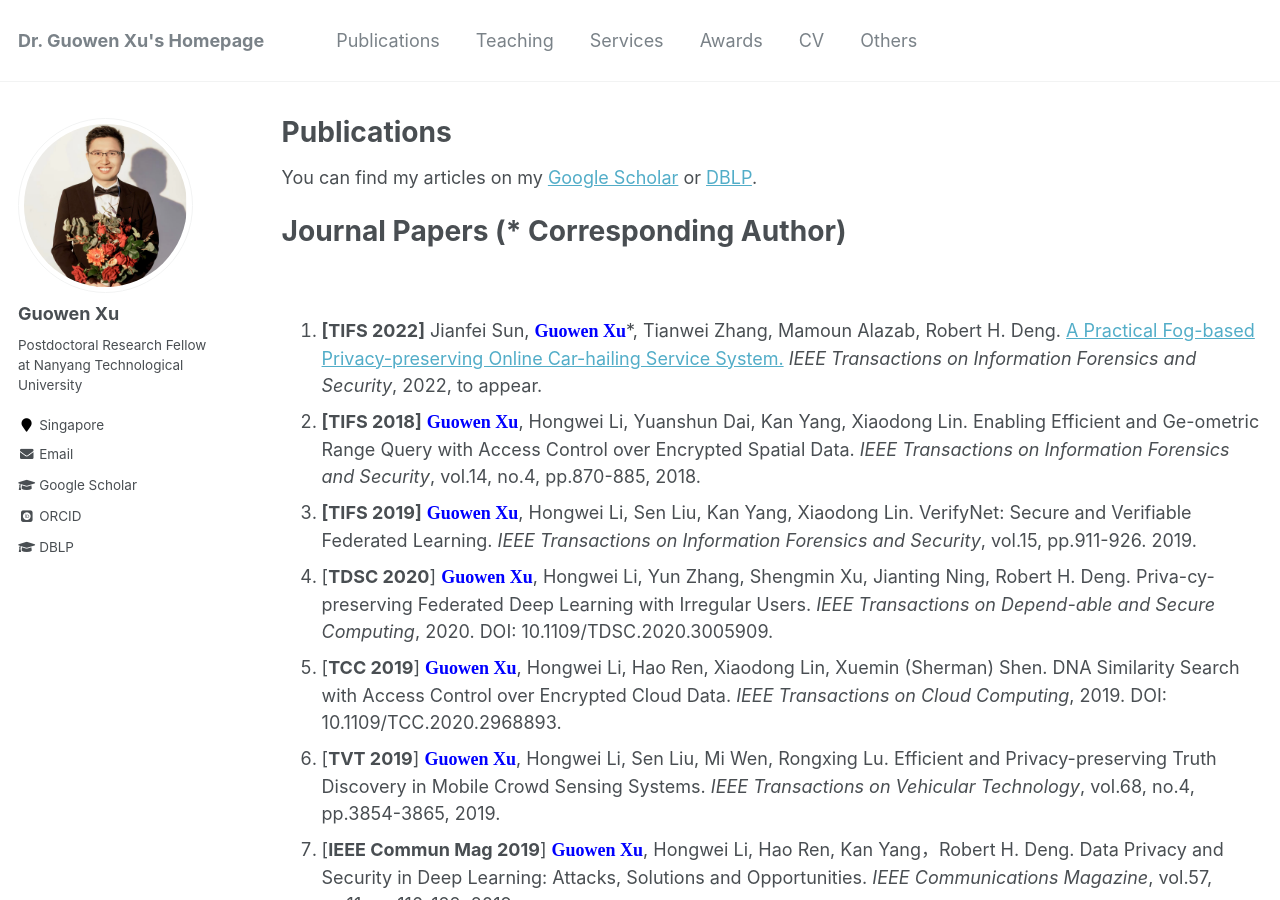
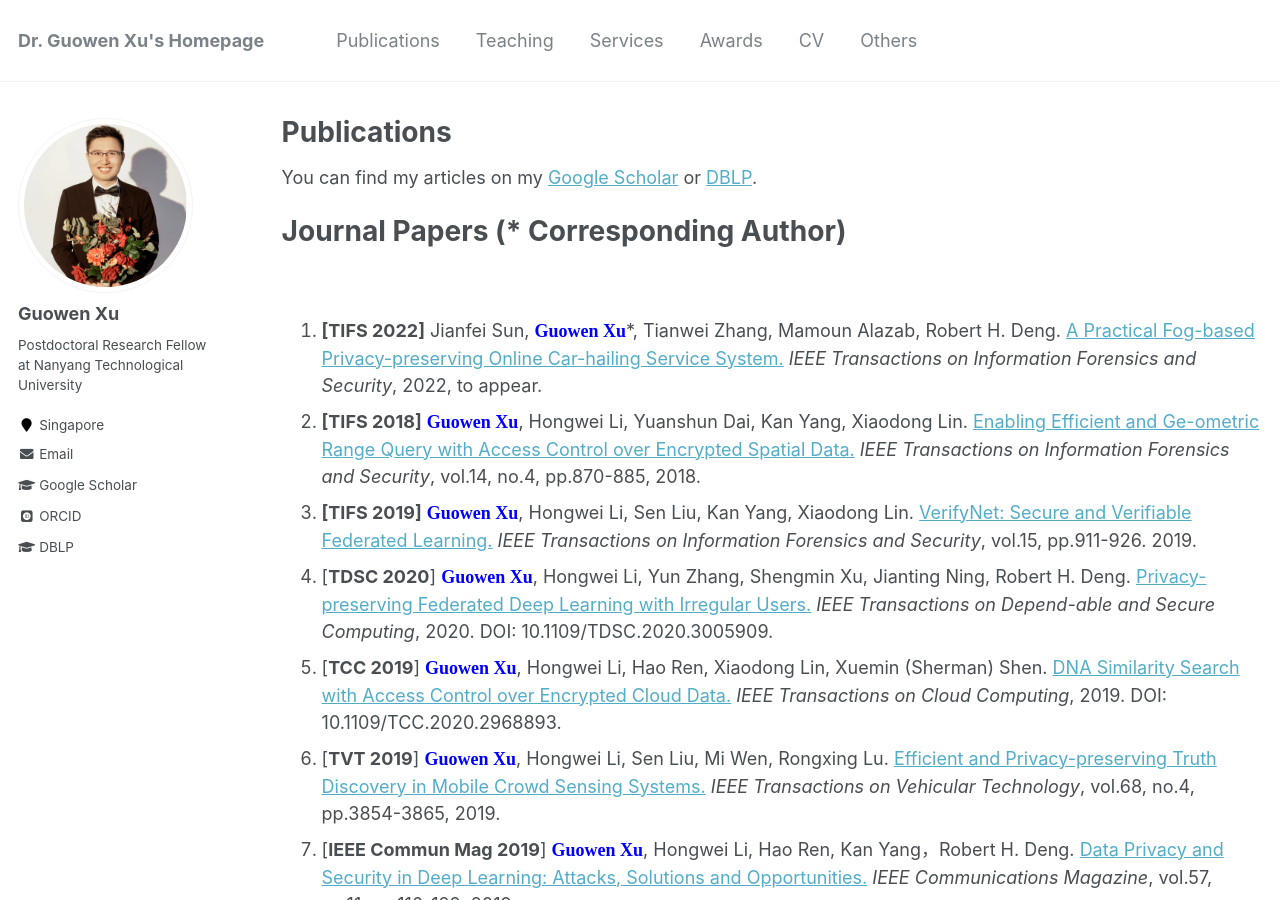
Before and after one commit to Guowen-xu/guowen-xu.github.io, a Jekyll site: the page built from _pages/publications.md, in a window 1280 px wide and 900 px high. Built offline with Jekyll 4.4.1, drawn with Linux system fonts in a browser that asks for light colours; some web fonts are replaced.

Commit message:
Update publications.md

```diff
--- a/_pages/publications.md
+++ b/_pages/publications.md
@@ -15,12 +15,12 @@ You can find my articles on my [Google Scholar](https://scholar.google.com.hk/ci
 
 
 1. **[TIFS 2022]** Jianfei Sun, **<font face="Times New Roman" color=blue size=4> Guowen Xu</font>**\*, Tianwei Zhang, Mamoun Alazab, Robert H. Deng. [A Practical Fog-based Privacy-preserving Online Car-hailing Service System.](https://ieeexplore.ieee.org/document/9849044) *IEEE Transactions on Information Forensics and Security*, 2022, to appear.
-2. **[TIFS 2018]**  **<font face="Times New Roman" color=blue size=4> Guowen Xu</font>**, Hongwei Li, Yuanshun Dai, Kan Yang, Xiaodong Lin. Enabling Efficient and Ge-ometric Range Query with Access Control over Encrypted Spatial Data. *IEEE Transactions on Information Forensics and Security*, vol.14, no.4, pp.870-885, 2018.
-3. **[TIFS 2019]**  **<font face="Times New Roman" color=blue size=4> Guowen Xu</font>**, Hongwei Li, Sen Liu, Kan Yang, Xiaodong Lin. VerifyNet: Secure and Verifiable Federated Learning. *IEEE Transactions on Information Forensics and Security*, vol.15, pp.911-926. 2019.
-4. [**TDSC 2020**] **<font face="Times New Roman" color=blue size=4> Guowen Xu</font>**, Hongwei Li, Yun Zhang, Shengmin Xu, Jianting Ning, Robert H. Deng. Priva-cy-preserving Federated Deep Learning with Irregular Users. *IEEE Transactions on Depend-able and Secure Computing*, 2020. DOI: 10.1109/TDSC.2020.3005909.
-5. [**TCC 2019**] **<font face="Times New Roman" color=blue size=4> Guowen Xu</font>**, Hongwei Li, Hao Ren, Xiaodong Lin, Xuemin (Sherman) Shen. DNA Similarity Search with Access Control over Encrypted Cloud Data. *IEEE Transactions on Cloud Computing*, 2019. DOI: 10.1109/TCC.2020.2968893.
-6. [**TVT 2019**]  **<font face="Times New Roman" color=blue size=4> Guowen Xu</font>**, Hongwei Li, Sen Liu, Mi Wen, Rongxing Lu. Efficient and Privacy-preserving Truth Discovery in Mobile Crowd Sensing Systems. *IEEE Transactions on Vehicular Technology*, vol.68, no.4, pp.3854-3865, 2019.
-7. [**IEEE Commun Mag 2019**] **<font face="Times New Roman" color=blue size=4> Guowen Xu</font>**, Hongwei Li, Hao Ren, Kan Yang，Robert H. Deng. Data Privacy and Security in Deep Learning: Attacks, Solutions and Opportunities. *IEEE Communications Magazine*, vol.57, no.11, pp.116-122, 2019.
+2. **[TIFS 2018]**  **<font face="Times New Roman" color=blue size=4> Guowen Xu</font>**, Hongwei Li, Yuanshun Dai, Kan Yang, Xiaodong Lin. [Enabling Efficient and Ge-ometric Range Query with Access Control over Encrypted Spatial Data.](https://ieeexplore.ieee.org/document/8452984) *IEEE Transactions on Information Forensics and Security*, vol.14, no.4, pp.870-885, 2018.
+3. **[TIFS 2019]**  **<font face="Times New Roman" color=blue size=4> Guowen Xu</font>**, Hongwei Li, Sen Liu, Kan Yang, Xiaodong Lin. [VerifyNet: Secure and Verifiable Federated Learning.](https://ieeexplore.ieee.org/document/8765347) *IEEE Transactions on Information Forensics and Security*, vol.15, pp.911-926. 2019.
+4. [**TDSC 2020**] **<font face="Times New Roman" color=blue size=4> Guowen Xu</font>**, Hongwei Li, Yun Zhang, Shengmin Xu, Jianting Ning, Robert H. Deng. [Privacy-preserving Federated Deep Learning with Irregular Users.](https://ieeexplore.ieee.org/document/9130089) *IEEE Transactions on Depend-able and Secure Computing*, 2020. DOI: 10.1109/TDSC.2020.3005909.
+5. [**TCC 2019**] **<font face="Times New Roman" color=blue size=4> Guowen Xu</font>**, Hongwei Li, Hao Ren, Xiaodong Lin, Xuemin (Sherman) Shen. [DNA Similarity Search with Access Control over Encrypted Cloud Data.](https://ieeexplore.ieee.org/document/8967153) *IEEE Transactions on Cloud Computing*, 2019. DOI: 10.1109/TCC.2020.2968893.
+6. [**TVT 2019**]  **<font face="Times New Roman" color=blue size=4> Guowen Xu</font>**, Hongwei Li, Sen Liu, Mi Wen, Rongxing Lu. [Efficient and Privacy-preserving Truth Discovery in Mobile Crowd Sensing Systems.](https://ieeexplore.ieee.org/document/8629055) *IEEE Transactions on Vehicular Technology*, vol.68, no.4, pp.3854-3865, 2019.
+7. [**IEEE Commun Mag 2019**] **<font face="Times New Roman" color=blue size=4> Guowen Xu</font>**, Hongwei Li, Hao Ren, Kan Yang，Robert H. Deng. [Data Privacy and Security in Deep Learning: Attacks, Solutions and Opportunities.](https://ink.library.smu.edu.sg/cgi/viewcontent.cgi?article=5676&context=sis_research) *IEEE Communications Magazine*, vol.57, no.11, pp.116-122, 2019.
 8. [**Comput Secur 2017**] **<font face="Times New Roman" color=blue size=4> Guowen Xu</font>**, Hongwei Li, Chen Tan, Dongxiao Liu, Kan Yang. Achieving Efficient and Priva-cy-Preserving Truth Discovery in Crowd Sensing Systems. *Computers & Security*, 2017, vol.69, pp.114 -126.
 9. **[TCC 2021]** Jianfei Sun,  **<font face="Times New Roman" color=blue size=4> Guowen Xu</font>**\*, Tianwei Zhang, Hu Xiong, Hongwei Li, Robert H Deng. Share your data carefree: An efficient, scalable and privacy-preserving data sharing service in cloud computing. *IEEE Transactions on Cloud Computing*, 2021.
 10. **[TITS 2022]** Jianfei Sun,  **<font face="Times New Roman" color=blue size=4> Guowen Xu</font>**\*, Tianwei Zhang, Xiaochun Cheng, Xingshuo Han, MingJian Tang. Secure Data Sharing with Flexible Cross-domain Authorization in Autonomous Vehicle Systems. *IEEE Transactions on Intelligent Transportation Systems*, 2021.
```
